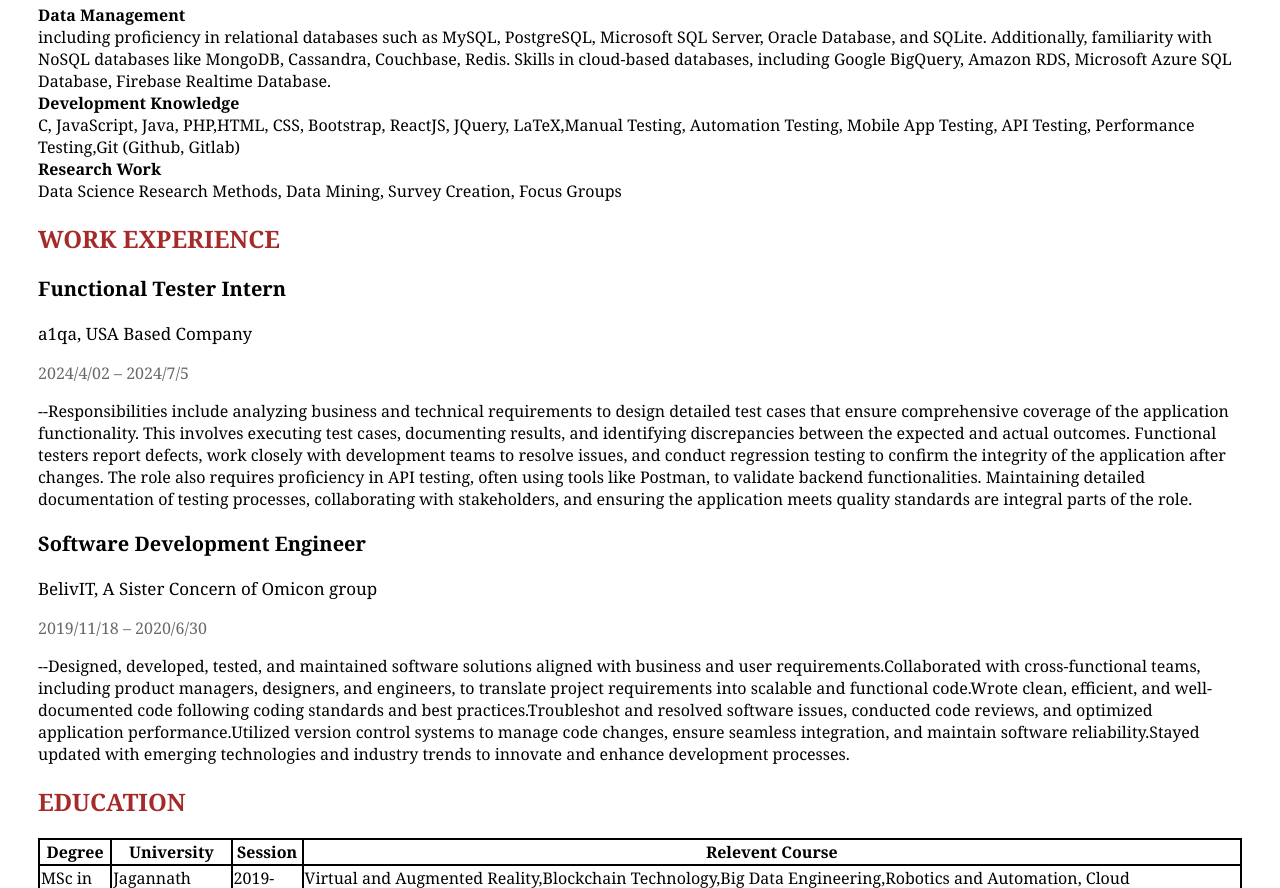
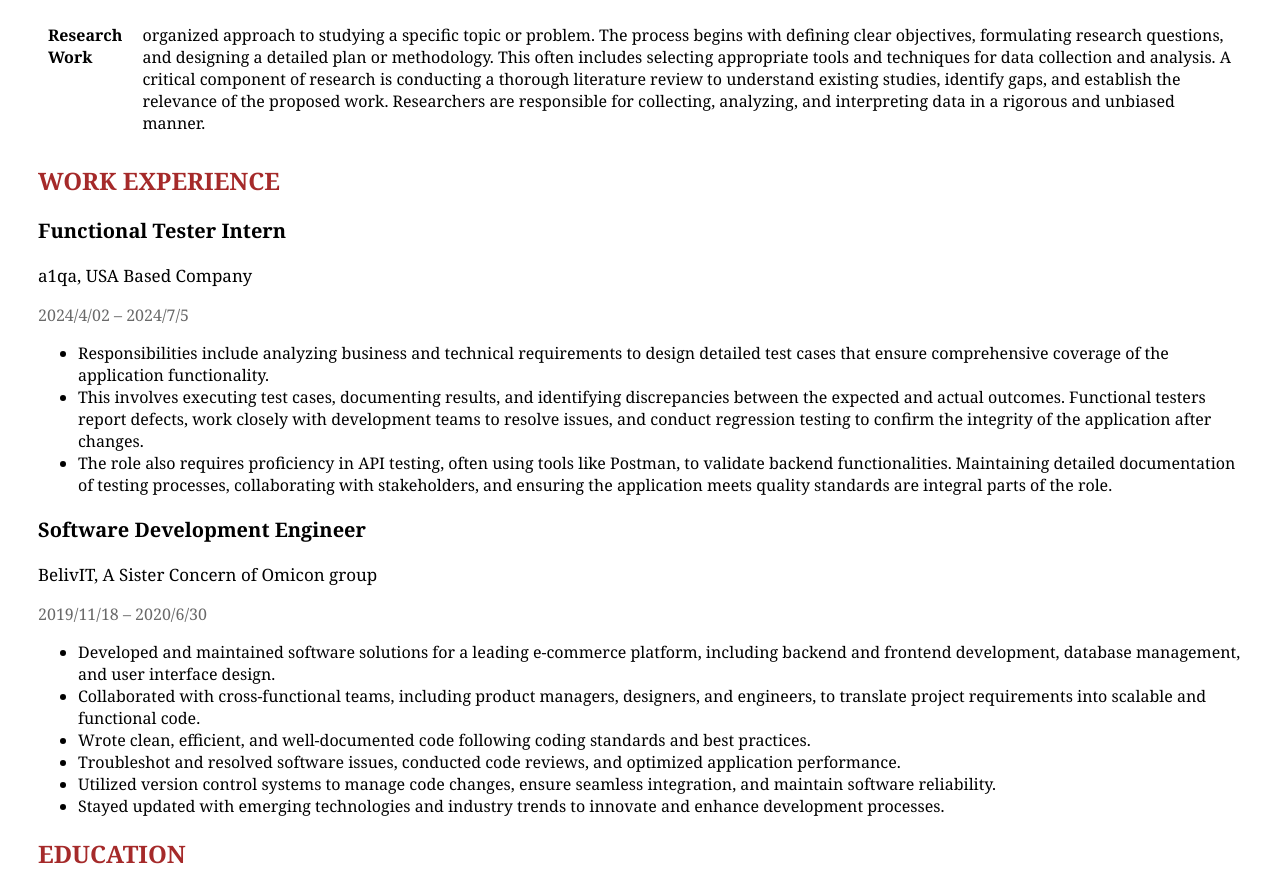
Before and after one commit to Emran71/HTML-11, a plain HTML site: page index.html in a window 1280 px wide. Shown: the part 552-1440 px from the top of the page. Drawn offline with Linux system fonts and the light colour scheme.

Commit message:
This is second version of modification

```diff
--- a/index.html
+++ b/index.html
@@ -12,14 +12,14 @@
 
 <body>
     <div class="body-class">
-        <div id="img_pos">
-            <img src="/images/Emran1.jpg" alt="Emran Image" height="150px" width="150px">
-        </div>
         <div id="header">
 
             <div>
                 <h1 id="name">MD. EMRAN KHAN</h1>
                 <p id="designation">Software Engineer & Tester</p>
+            </div>
+            <div id="img_pos">
+                <img src="/images/Emran1.jpg" alt="Emran Image" height="150px" width="150px">
             </div>
         </div>
         <hr>
@@ -33,25 +33,21 @@
             </p>
         </div>
         <!--contact -->
-        <div>
         <div id="contact">
-                <div id="contact_space">
-                    <i class="fa-solid fa-envelope"></i><a href="mailto:ekhan4475@gmail.com">ekhan4475@gmail.com</a>
-                    <i class="fa-solid fa-phone"></i>    01750372695
-                    <i class="fa-brands fa-linkedin"></i>   <a href="https://www.linkedin.com/in/ekhan4475/"> Linkedin</a>
-                    <i class="fa-brands fa-github"></i>   <a href=" https://github.com/Emran71"> Github</a>
+            <div> <i class="fa-solid fa-envelope"></i><a href="mailto:ekhan4475@gmail.com">ekhan4475@gmail.com</a></div>
+            <div><i class="fa-solid fa-phone"></i> <a href="#">01750372695</a></div>
+            <div> <i class="fa-brands fa-linkedin"></i> <a href="https://www.linkedin.com/in/ekhan4475/"> Linkedin</a>
             </div>
-
+            <div><i class="fa-brands fa-github"></i> <a href=" https://github.com/Emran71"> Github</a></div>
         </div>
         <!-- skills section -->
         <div>
             <h2 class="header">TECHNICAL SKILLS</h2>
         </div>
         <div id="skills">
-                <div id="data_management">
-                   <div class="subject"><b>Data Management </b></div>
-
-                    <div>
+            <div class="knowlwedge_management">
+                <div class="knowledge_half"><b>Data Management </b></div>
+                <div class="knowledge_half">
                     including proficiency in relational databases such as MySQL,
                     PostgreSQL, Microsoft SQL Server, Oracle Database, and SQLite.
                     Additionally, familiarity with NoSQL databases like MongoDB,
@@ -60,18 +56,23 @@
                     Firebase Realtime Database.
                 </div>
             </div>
-                <div id="dev_knowledge">
-                    <div><b>Development Knowledge</b></div>
-                    <div>
+            <div class="knowlwedge_management">
+                <div class="knowledge_half"><b>Development Knowledge</b></div>
+                <div class="knowledge_half">
                     C, JavaScript, Java, PHP,HTML, CSS, Bootstrap, ReactJS, JQuery, LaTeX,Manual Testing, Automation
-                        Testing, Mobile App Testing, API Testing, Performance Testing,Git (Github, Gitlab)
+                    Testing, Mobile App Testing, API Testing, Performance Testing,Git (Github, Gitlab),Manual
+                    Testing,Automation Testing,Jira,Postman,Mobile App Testing
                 </div>
             </div>
-                <div>
-                    <span><b>Research Work</b></span>
-                    <div>
-                        Data Science Research Methods, Data Mining, Survey Creation, Focus
-                        Groups
+            <div class="knowlwedge_management">
+                <div class="knowledge_half"><b>Research Work</b></div>
+                <div class="knowledge_half">
+                    organized approach to studying a specific topic or problem. The process begins with defining clear
+                    objectives, formulating research questions, and designing a detailed plan or methodology. This often
+                    includes selecting appropriate tools and techniques for data collection and analysis. A critical
+                    component of research is conducting a thorough literature review to understand existing studies,
+                    identify gaps, and establish the relevance of the proposed work. Researchers are responsible for
+                    collecting, analyzing, and interpreting data in a rigorous and unbiased manner.
                 </div>
             </div>
         </div>
@@ -84,18 +85,26 @@
             <p class="work_company">a1qa, USA Based Company</p>
             <p class="duration">2024/4/02 – 2024/7/5</p>
             <p>
-                    --Responsibilities include analyzing business and technical requirements
+            <ul>
+                <li> Responsibilities include analyzing business and technical requirements
                     to design detailed test cases that ensure comprehensive coverage of
-                    the application functionality. This involves executing test cases,
+                    the application functionality.
+                </li>
+                <li>
+                    This involves executing test cases,
                     documenting results, and identifying discrepancies between the
                     expected and actual outcomes. Functional testers report defects, work
                     closely with development teams to resolve issues, and conduct
                     regression testing to confirm the integrity of the application after
-                    changes. The role also requires proficiency in API testing, often
+                    changes.
+                </li>
+                <li>
+                    The role also requires proficiency in API testing, often
                     using tools like Postman, to validate backend functionalities.
                     Maintaining detailed documentation of testing processes, collaborating
                     with stakeholders, and ensuring the application meets quality
                     standards are integral parts of the role.
+                </li>
                 </p>
         </div>
 
@@ -104,17 +113,28 @@
             <p class="work_company">BelivIT, A Sister Concern of Omicon group</p>
             <p class="duration">2019/11/18 – 2020/6/30</p>
             <p>
-                    --Designed, developed, tested, and maintained software solutions aligned
-                    with business and user requirements.Collaborated with cross-functional
-                    teams, including product managers, designers, and engineers, to
-                    translate project requirements into scalable and functional code.Wrote
-                    clean, efficient, and well-documented code following coding standards
-                    and best practices.Troubleshot and resolved software issues, conducted
-                    code reviews, and optimized application performance.Utilized version
-                    control systems to manage code changes, ensure seamless integration,
-                    and maintain software reliability.Stayed updated with emerging
-                    technologies and industry trends to innovate and enhance development
-                    processes.
+            <ul>
+                <li> Developed and maintained software solutions for a leading
+                    e-commerce platform, including backend and frontend development,
+                    database management, and user interface design.
+                </li>
+                <li> Collaborated with cross-functional teams, including product
+                    managers, designers, and engineers, to translate project
+                    requirements into scalable and functional code.
+                </li>
+                <li> Wrote clean, efficient, and well-documented code following
+                    coding standards and best practices.
+                </li>
+                <li> Troubleshot and resolved software issues, conducted code
+                    reviews, and optimized application performance.
+                </li>
+                <li> Utilized version control systems to manage code changes, ensure
+                    seamless integration, and maintain software reliability.
+                </li>
+                <li> Stayed updated with emerging technologies and industry trends
+                    to innovate and enhance development processes.
+                </li>
+            </ul>
             </p>
         </div>
 
@@ -142,7 +162,8 @@
                 <td> Jagannath University</td>
                 <td> 2014-15</td>
                 <td>Algorithms, Data Structures, Structured Programming Language (C), Object
-                        Oriented Programming (Java), Database Management System, Computer Networks, Computer Architecture,Operating Systems, Discrete Mathematics, Artificial Intelligence.
+                    Oriented Programming (Java), Database Management System, Computer Networks, Computer
+                    Architecture,Operating Systems, Discrete Mathematics, Artificial Intelligence.
                 </td>
             </tr>
             <tr>
@@ -178,9 +199,13 @@
             </div>
         </div>
     </div>
-    </div>
     <hr>
-    <p class="footer">@ This website is controlled by Md. Emran Khan</p>
+    <!-- footer -->
+    <footer>
+        <p class="footer">&copy; Copyright- Md. Emran Khan</p>
+        <p class="footer"> This website is under construction</p>
+    </footer>
+
 </body>
 
 </html>
--- a/style.css
+++ b/style.css
@@ -5,9 +5,11 @@
 }
 .header{
    color: brown;
+
 }
 #header{
     display: flex;
+    justify-content: space-between;
 }
 
 #name{
@@ -19,13 +21,14 @@
 }
 #contact{
     background-color: rgba(105, 105, 105, 0.507);
-}
-#contact_space{
+    display: flex;
     height: 30px;
-    margin-left:10px;
-    margin-right: 20px;
-    padding: 3px;
-
+    width: 100%;
+    justify-content: space-between;
+    align-items: center;
+    padding: 5px;
+    padding-left: 5px;
+    padding-right: 5px;
 }
 
 .fa-solid{
@@ -33,6 +36,17 @@
 }
 .fa-brands{
     color: rgba(255, 0, 0, 0.705);
+}
+
+.knowlwedge_management{
+    display: flex;
+    margin-bottom: 5px;
+    justify-content: space-between;
+
+}
+.knowledge_half{
+    flex: -1;
+    padding: 10px;
 }
 .work_name{
     font-size: 20px;
@@ -50,4 +64,10 @@ table,th,tr,td{
 }
 .footer{
     text-align: center;
+    padding-top: 20px;
+    color: rgb(105, 105, 105);
 }
+a{
+    text-decoration: none;
+
+}
```
Lines whose indentation alone changed are shown as unchanged.
